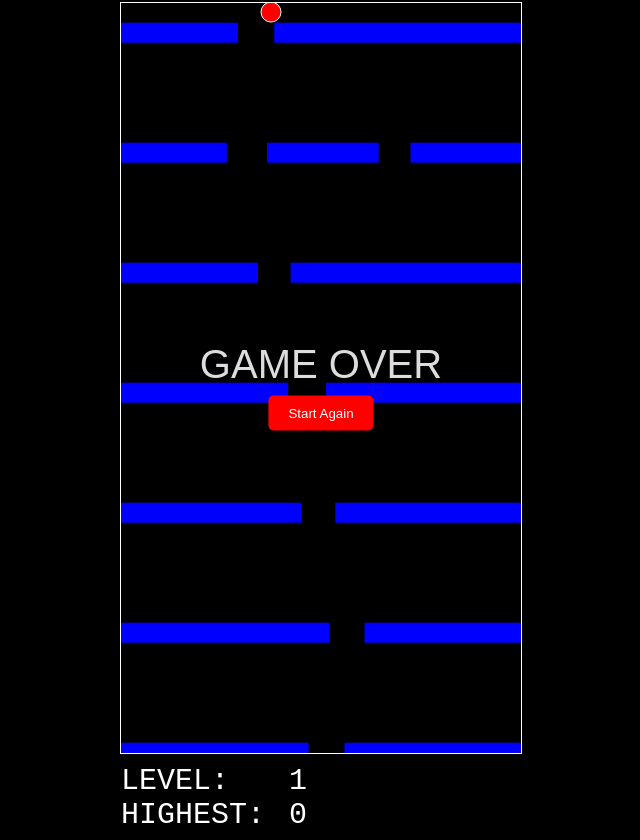
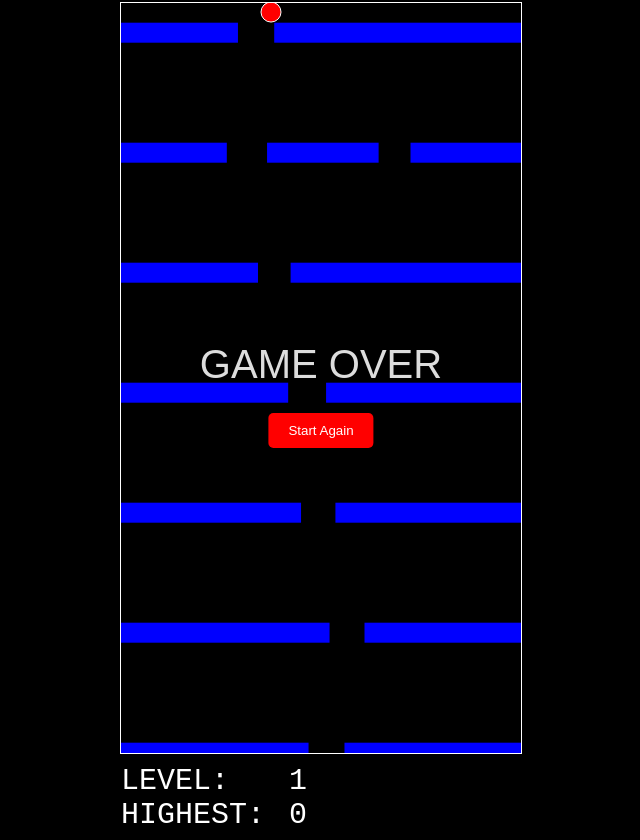
Before and after one commit to Jerrylum/fallingball, a website: page dist/index.html in a window 1280 px wide. Shown: the part 57-897 px from the top of the page, without its empty margins (319-959 px from the left). Drawn offline with Linux system fonts and the light colour scheme.

Commit message:
fix middle btn

```diff
--- a/dist/index.html
+++ b/dist/index.html
@@ -38,6 +38,7 @@
             text-align: center;
             font-size: 36px;
             font-family: monospace;
+            margin: 0;
             margin-bottom: 10px;
         }
 
@@ -61,7 +62,7 @@
             color: white;
             display: none;
             left: 50%;
-            transform: translate(-50%, -50%);
+            transform: translate(-50%, 0%);
             user-select: none;
         }
     </style>
```
